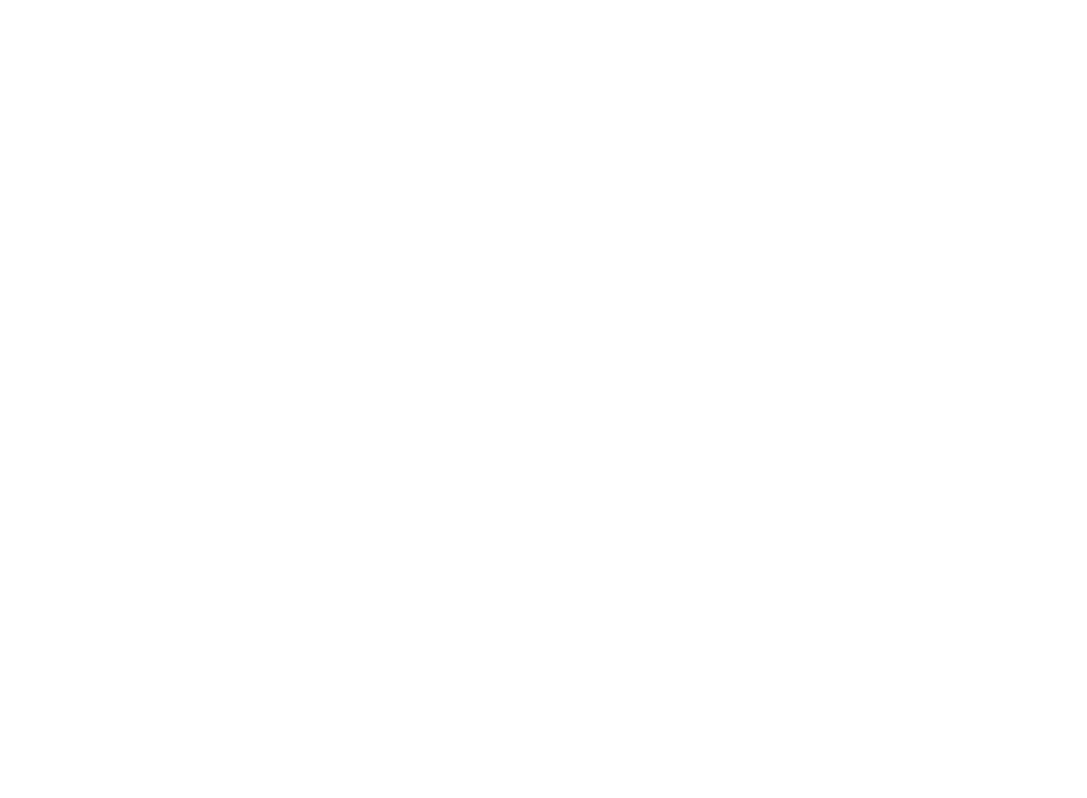
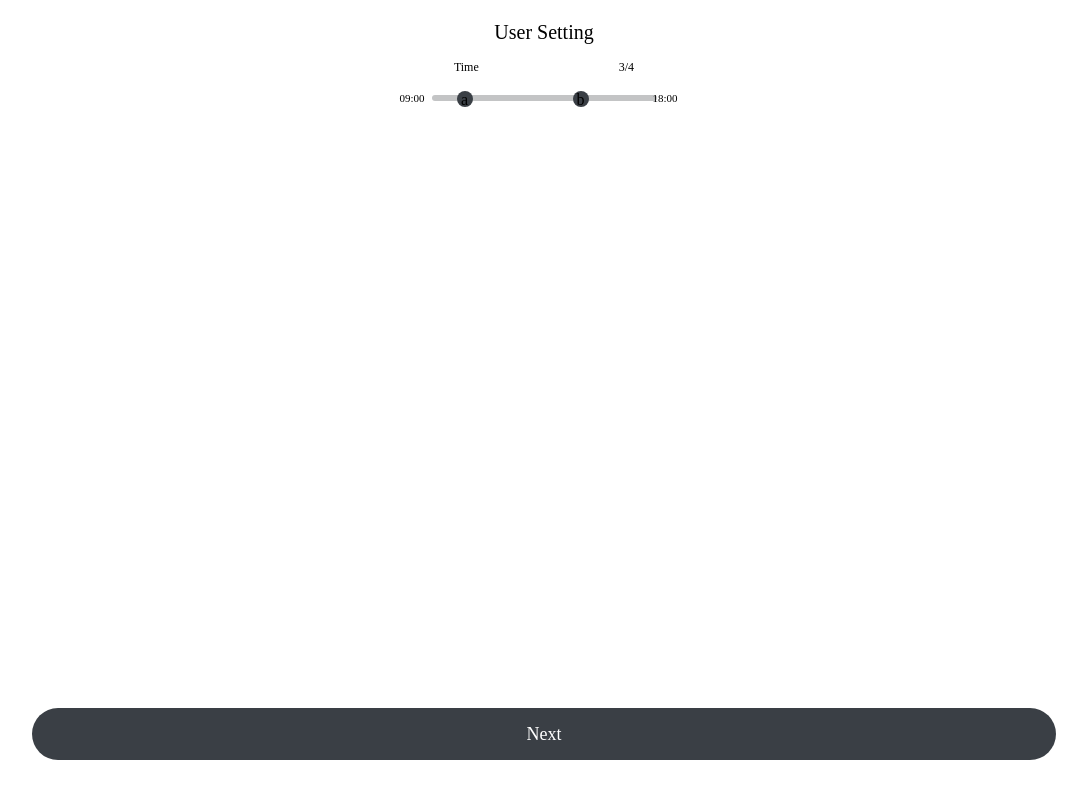
Before and after one commit to ibnue/readygo-tpo, a React (Create React App) app in the folder tpo-client/: page /setting_time in a window 1280 px wide. Before the commit this address had no page. Shown: the whole page, without its empty margins (96-1183 px from the left). Built offline with nearby package versions, Linux system fonts and the light colour scheme.

Commit message:
done User Setting UI

```diff
--- a/tpo-client/src/App.tsx
+++ b/tpo-client/src/App.tsx
@@ -1,7 +1,9 @@
 import React from 'react';
 import {BrowserRouter as Router, Routes, Route} from 'react-router-dom';
 import SettingGender from "./components/SettingGender";
-import StyleSetting from "./components/StyleSetting";
+import SettingStyle from "./components/SettingStyle";
+import SettingTime from "./components/SettingTime";
+import SettingLocation from "./components/SettingLocation";
 
 
 function App() {
@@ -9,8 +11,10 @@
       <div>
           <Router>
             <Routes>
-                <Route path='/setting' element={ <SettingGender/> } />
-                <Route path='/style' element={ <StyleSetting />} />
+                <Route path='/setting_gender' element={ <SettingGender/> } />
+                <Route path='/setting_style' element={ <SettingStyle />} />
+                <Route path='/setting_time' element={ <SettingTime />}/>
+                <Route path='/setting_location' element={<SettingLocation />}/>
             </Routes>
           </Router>
       </div>
--- a/tpo-client/src/components/SettingGender.tsx
+++ b/tpo-client/src/components/SettingGender.tsx
@@ -42,11 +42,12 @@
     border-radius: 30px;
     width: 80%;
     height: 60px;
+    cursor: pointer;
 
     span{
-      font-size: 30px;
+      font-size: 18px;
       position: relative;
-      top: 12px;
+      top: 20px;
     }
   }
 
@@ -57,6 +58,7 @@
   height: 40px;
   background-color: #F9F9F9;
   border-radius: 30px;
+  cursor: pointer;
 
   .check-box{
     position: relative;
@@ -79,6 +81,7 @@
   height: 40px;
   background-color: #F9F9F9;
   border-radius: 30px;
+  cursor: pointer;
 
   .check-box{
     position: relative;
--- /dev/null
+++ b/tpo-client/src/components/SettingLocation.tsx
@@ -0,0 +1,104 @@
+import React from 'react';
+import styled from "styled-components";
+import {FiSearch as SearchIcon} from 'react-icons/fi';
+import { MdCancel as DeleteBtn} from 'react-icons/md';
+
+const Header = styled.header`
+  text-align: center;
+  font-size: 20px;
+  font-weight: 500;
+  height: 52px;
+  span{
+    position: relative;
+    top: 13px;
+  };
+`;
+
+const SettingTitle = styled.div`
+  margin: 10px;
+  display: flex;
+  text-align: center;
+  justify-content: center;
+  gap: 220px;
+
+  span{
+    font-size: 12px;
+  }
+`;
+
+const SearchContainer = styled.div`
+  display: flex;
+  justify-content: center;
+  text-align: center;
+  margin: 16px;
+
+  .search-bar{
+    padding-left: 40px;
+    border-radius: 100px;
+    border: none;
+    width: 300px;
+    height: 40px;
+    background-color: #F9F9F9;
+    outline: none;
+  }
+
+  .search-icon{
+    color: #656565;
+    position: relative;
+    left: 34px;
+    top: 12.5px;
+  }
+
+  .delete-btn{
+    color: #656565;
+    position: relative;
+    right: 30px;
+    top: 12.5px;
+    cursor: pointer;
+  }
+`;
+
+const FooterWrap = styled.footer`
+  display: flex;
+  justify-content: center;
+  background-color: #3A3F45;
+  border-radius: 100px;
+  width: 80%;
+  height: 52px;
+  position: fixed;
+  bottom: 40px;
+  cursor: pointer;
+
+  div{
+    position: relative;
+    font-size: 18px;
+    color: white;
+    top: 16px;
+  }
+`;
+
+function SettingLocation() {
+    return(
+        <div>
+            <Header>
+                <span>User Setting</span>
+            </Header>
+            <SettingTitle>
+                <span>Location</span>
+                <span>4/4</span>
+            </SettingTitle>
+            <SearchContainer>
+                <SearchIcon className='search-icon' />
+                <input className='search-bar' type ='text' placeholder='Search location'/>
+                <DeleteBtn className='delete-btn'/>
+                <FooterWrap>
+                    <div>Done</div>
+                </FooterWrap>
+            </SearchContainer>
+
+        </div>
+    )
+}
+
+
+export default SettingLocation;
--- a/tpo-client/src/components/StyleSetting.tsx
+++ b/tpo-client/src/components/SettingStyle.tsx
@@ -39,6 +39,7 @@
   height: 48px;
   background-color: #F9F9F9;
   border-radius: 100px;
+  cursor: pointer;
 
 
   .check-box{
@@ -66,17 +67,17 @@
   height: 52px;
   position: fixed;
   bottom: 40px;
-
+  cursor: pointer;
   div{
     position: relative;
-    font-size: 30px;
+    font-size: 18px;
     color: white;
-    top: 8px;
+    top: 16px;
   }
 `;
 
 
-function StyleSetting() {
+function SettingStyle() {
     const [option, setOption] = useState(['Casual','Street','Office','Romantic','Sexy/Glamorous','Unique','Unisex',])
     return(
         <div>
@@ -106,4 +107,4 @@
     )
 }
 
-export default StyleSetting;
+export default SettingStyle;
--- /dev/null
+++ b/tpo-client/src/components/SettingTime.tsx
@@ -0,0 +1,117 @@
+import React from 'react'
+import styled from "styled-components";
+
+const Header = styled.header`
+  text-align: center;
+  font-size: 20px;
+  font-weight: 500;
+  height: 52px;
+  span{
+    position: relative;
+    top: 13px;
+  };
+`;
+
+
+const SettingTitle = styled.div`
+  display: flex;
+  text-align: center;
+  justify-content: center;
+  gap: 140px;
+
+  span{
+    font-size: 12px;
+  }
+`;
+
+const SliderWrap = styled.div`
+  display: flex;
+  justify-content: center;
+  text-align: center;
+  margin: 20px;
+`;
+
+const SliderBar = styled.div`
+  display: flex;
+  background-color: #C3C4C5;
+  width: 225px;
+  height: 6px;
+  border-radius: 100px;
+
+  .start-point{
+    position: relative;
+    width: 16px;
+    height: 16px;
+    bottom: 4px;
+    background-color: #3A3F45;
+    border-radius: 100px;
+    cursor: pointer;
+  }
+  .end-point{
+    position: relative;
+    left: 100px;
+    bottom: 4px;
+    width: 16px;
+    height: 16px;
+    background-color: #3A3F45;
+    border-radius: 100px;
+    cursor: pointer;
+  }
+
+  .start-time{
+    font-size: 11px;
+    position: relative;
+    right: 32px;
+    bottom: 3px;
+  }
+  .end-time{
+    font-size: 11px;
+    position: relative;
+    left: 164px;
+    bottom: 3px;
+  }
+`;
+const FooterWrap = styled.footer`
+  display: flex;
+  justify-content: center;
+  background-color: #3A3F45;
+  border-radius: 100px;
+  width: 80%;
+  height: 52px;
+  position: fixed;
+  bottom: 40px;
+  cursor: pointer;
+
+  div{
+    position: relative;
+    font-size: 18px;
+    color: white;
+    top: 16px;
+  }
+`;
+function SettingTime() {
+    return(
+        <div>
+            <Header>
+                <span>User Setting</span>
+            </Header>
+            <SettingTitle>
+                <span>Time</span>
+                <span>3/4</span>
+            </SettingTitle>
+            <SliderWrap>
+                <SliderBar>
+                    <div className='start-time'>09:00</div>
+                    <div className='start-point'>a</div>
+                    <div className='end-point'>b</div>
+                    <div className='end-time'>18:00</div>
+                </SliderBar>
+                <FooterWrap>
+                    <div>Next</div>
+                </FooterWrap>
+            </SliderWrap>
+        </div>
+    )
+}
+
+export default SettingTime;
```
